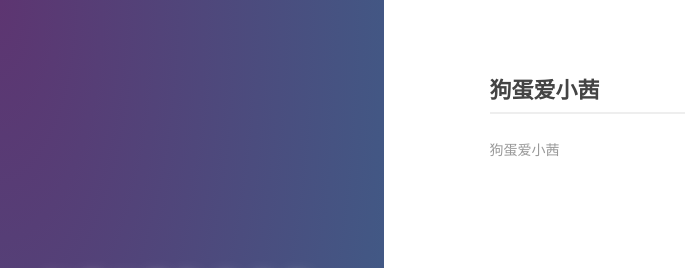
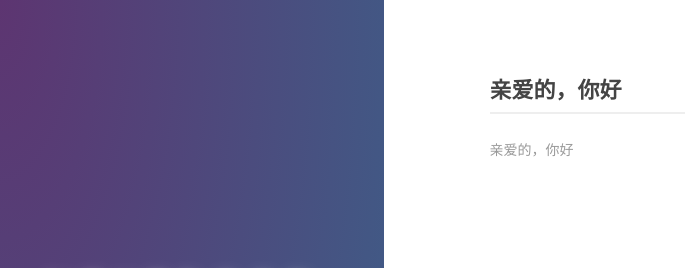
Before and after one commit to nextdoor-wang/netdoor-wang.github.io, a Jekyll site: the page built from index.md, in a window 1280 px wide. Shown: the top 268 px of the page, without its empty margins (0-685 px from the left). Built offline with Jekyll 4.4.1, drawn with Linux system fonts in a browser that asks for light colours.

Commit message:
Update 2018-05-26-love-start.md

```diff
--- a/_posts/2018-05-26-love-start.md
+++ b/_posts/2018-05-26-love-start.md
@@ -1,8 +1,10 @@
 ---
 layout:     post
-title:      狗蛋爱小茜
+title:      亲爱的，你好
 category: blog
-description: 狗蛋爱小茜
+description: 亲爱的，你好
 ---
 
-## 狗蛋爱小茜
+##
+爱你，让我觉得贫穷，也觉得富有
+教我收余恨，免娇嗔，改性情，且自新
```
